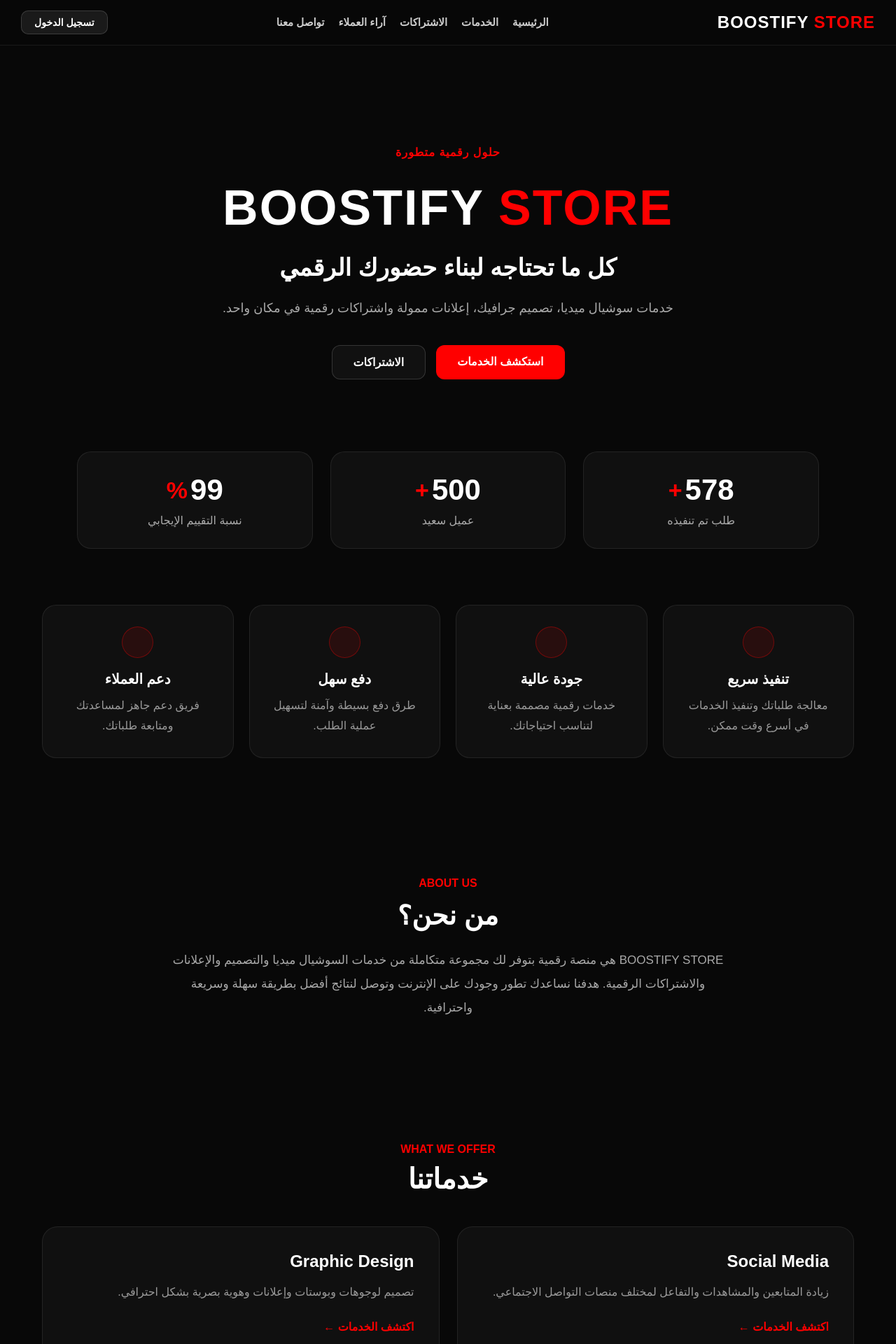
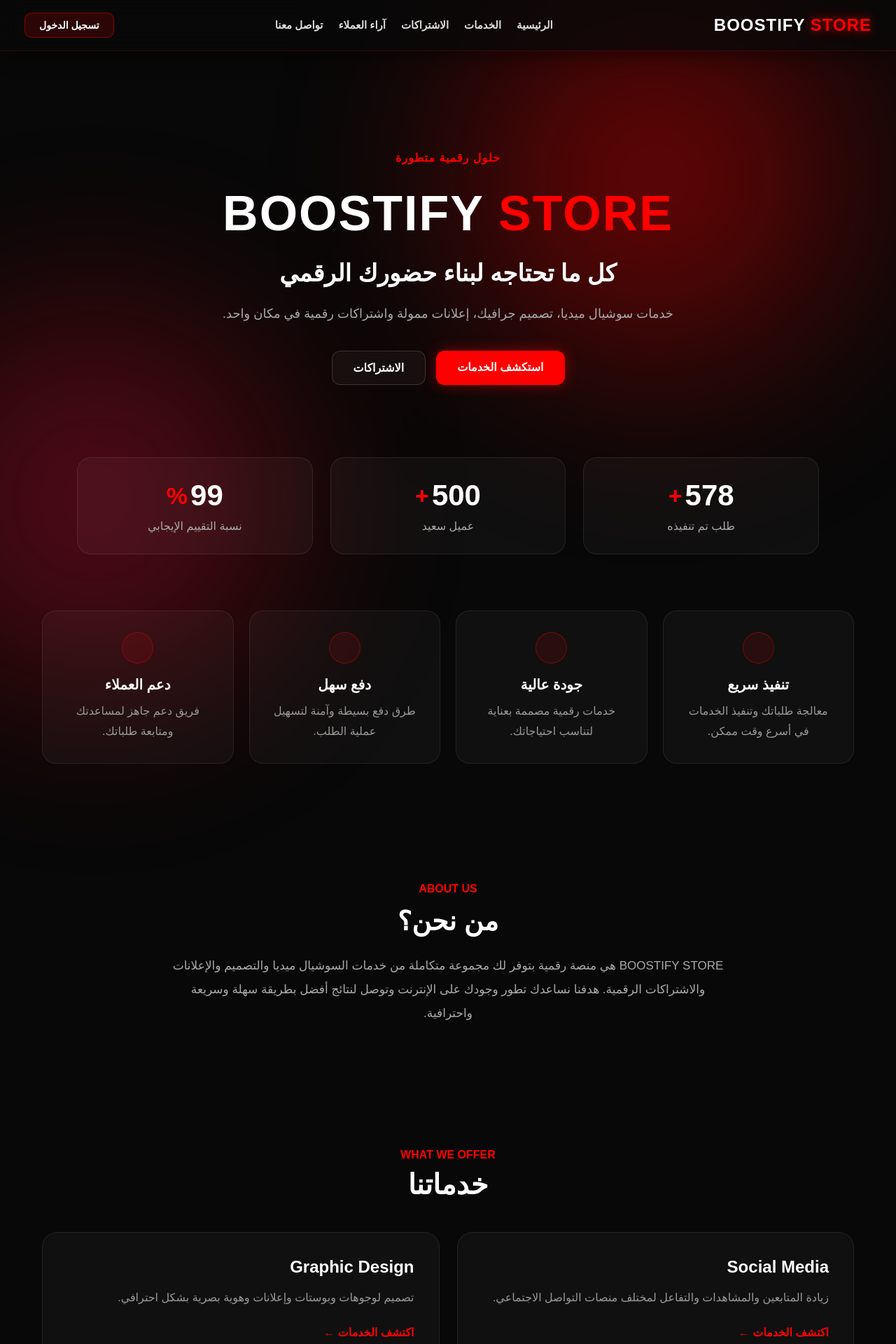
Before and after one commit to maarwan7081828/BOOSTIFY_STORE1, a Flask app: page / in a window 1280 px wide. Shown: the top 1920 px of the page at 70% size. Run offline with Flask 3, Linux system fonts and the light colour scheme.

Commit message:
Restore and enhance vibrant background glow animation

```diff
--- a/static/css/style.css
+++ b/static/css/style.css
@@ -4,20 +4,66 @@
 
 body {
     margin: 0;
-    background: #080808;
+    background: #050505;
     color: #fff;
     font-family: Arial, sans-serif;
     direction: rtl;
+    min-height: 100vh;
+    position: relative;
+    overflow-x: hidden;
 }
 
-/* ================= NAVBAR (متجاوب مع الكمبيوتر والموبايل) ================= */
+/* ================= خلفية الأنيميشن النيون الحمراء (واضحة وقوية) ================= */
+body::before,
+body::after {
+    content: "";
+    position: fixed;
+    width: 650px;
+    height: 650px;
+    border-radius: 50%;
+    filter: blur(100px);
+    opacity: 0.55; /* توضيح وزيادة قوة الإضاءة */
+    z-index: -1;
+    pointer-events: none;
+    animation: moveGlow 14s ease-in-out infinite alternate;
+}
+
+body::before {
+    top: -150px;
+    right: -100px;
+    background: radial-gradient(circle, rgba(255, 0, 0, 0.9) 0%, rgba(255, 0, 0, 0.2) 60%, transparent 80%);
+}
+
+body::after {
+    bottom: -150px;
+    left: -100px;
+    background: radial-gradient(circle, rgba(220, 20, 60, 0.8) 0%, rgba(255, 0, 0, 0.2) 60%, transparent 80%);
+    animation-duration: 18s;
+    animation-direction: alternate-reverse;
+}
+
+@keyframes moveGlow {
+    0% {
+        transform: translate(0, 0) scale(1);
+    }
+    50% {
+        transform: translate(-120px, 80px) scale(1.15);
+    }
+    100% {
+        transform: translate(80px, 140px) scale(0.9);
+    }
+}
+
+/* ================= NAVBAR ================= */
 .navbar {
     display: flex;
     justify-content: space-between;
     align-items: center;
-    padding: 15px 30px;
-    background: rgba(8, 8, 8, 0.95);
-    border-bottom: 1px solid rgba(255, 255, 255, 0.08);
+    padding: 18px 35px;
+    background: rgba(8, 8, 8, 0.75);
+    backdrop-filter: blur(15px);
+    border-bottom: 1px solid rgba(255, 0, 0, 0.2);
+    box-shadow: 0 4px 30px rgba(0, 0, 0, 0.5);
     position: sticky;
     top: 0;
     z-index: 1000;
@@ -33,43 +79,46 @@ body {
 
 .logo span {
     color: #ff0000;
+    text-shadow: 0 0 15px rgba(255, 0, 0, 0.8);
 }
 
 .navbar nav {
     display: flex;
     align-items: center;
-    gap: 20px;
+    gap: 22px;
 }
 
 .navbar nav a {
-    color: #ccc;
+    color: #ddd;
     text-decoration: none;
     font-size: 15px;
     font-weight: bold;
     white-space: nowrap;
-    transition: 0.2s;
+    transition: 0.3s;
 }
 
 .navbar nav a:hover {
     color: #ff0000;
+    text-shadow: 0 0 10px rgba(255, 0, 0, 0.6);
 }
 
 .login-btn {
-    background: rgba(255, 255, 255, 0.08);
+    background: rgba(255, 0, 0, 0.15);
     color: #fff;
-    padding: 8px 18px;
+    padding: 9px 20px;
     border-radius: 10px;
     text-decoration: none;
     font-size: 14px;
     font-weight: bold;
-    border: 1px solid rgba(255, 255, 255, 0.15);
-    transition: 0.2s;
+    border: 1px solid rgba(255, 0, 0, 0.4);
+    transition: 0.3s;
     white-space: nowrap;
 }
 
 .login-btn:hover {
-    border-color: #ff0000;
-    color: #ff0000;
+    background: #ff0000;
+    box-shadow: 0 0 20px rgba(255, 0, 0, 0.6);
+    color: #fff;
 }
 
 .user-menu {
@@ -84,10 +133,10 @@ body {
     font-size: 14px;
 }
 
-/* أزرار عامة */
+/* ================= الأزرار الأساسية ================= */
 .primary-btn {
     display: inline-block;
-    padding: 14px 30px;
+    padding: 14px 32px;
     background: #ff0000;
     color: #fff;
     border-radius: 12px;
@@ -95,19 +144,21 @@ body {
     font-weight: bold;
     transition: .3s;
     border: none;
+    box-shadow: 0 0 20px rgba(255, 0, 0, 0.4);
 }
 
 .primary-btn:hover {
     transform: translateY(-3px);
-    box-shadow: 0 10px 30px rgba(255,0,0,.25);
+    box-shadow: 0 10px 35px rgba(255, 0, 0, 0.7);
 }
 
 .secondary-btn {
     display: inline-block;
-    padding: 14px 30px;
+    padding: 14px 32px;
     color: #fff;
-    border: 1px solid rgba(255,255,255,.15);
-    background: rgba(255,255,255,.04);
+    border: 1px solid rgba(255, 255, 255, 0.2);
+    background: rgba(255, 255, 255, 0.05);
+    backdrop-filter: blur(10px);
     border-radius: 12px;
     text-decoration: none;
     font-weight: bold;
@@ -116,10 +167,12 @@ body {
 
 .secondary-btn:hover {
     border-color: #ff0000;
+    background: rgba(255, 0, 0, 0.1);
     transform: translateY(-3px);
+    box-shadow: 0 0 20px rgba(255, 0, 0, 0.3);
 }
 
-/* ================= ضبط الموبايل للنافبار ================= */
+/* ================= ضبط الموبايل ================= */
 @media (max-width: 768px) {
     .navbar {
         flex-direction: column;
@@ -146,7 +199,7 @@ body {
     }
 
     .navbar nav a {
-        font-size: 13px;
+        font-size: 13.5px;
         padding: 6px 12px;
         background: rgba(255, 255, 255, 0.05);
         border: 1px solid rgba(255, 255, 255, 0.08);
```
